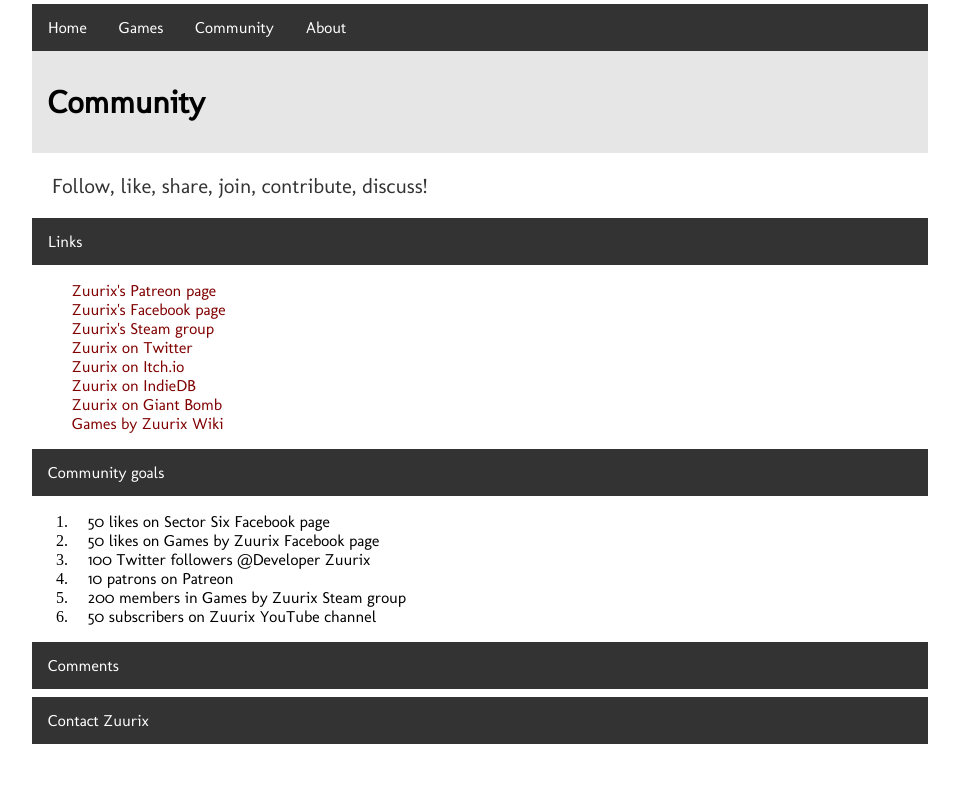
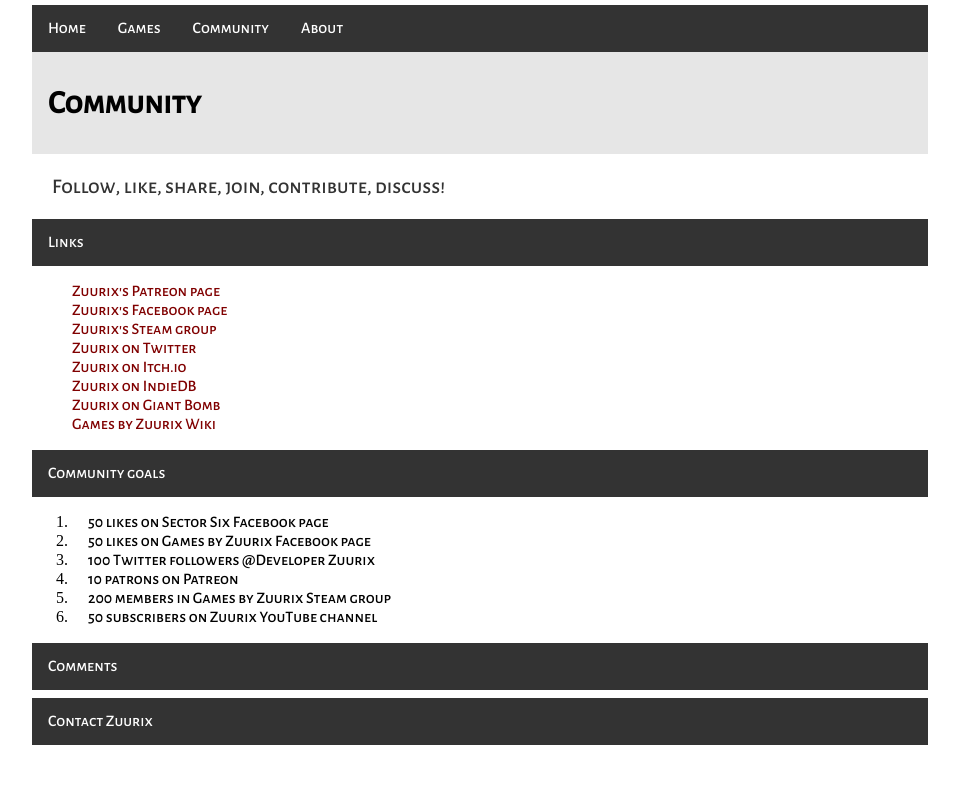
Before and after one commit to Phoebe3663/Zuurix.github.io, a Jekyll site: the page built from community/index.html, in a window 1280 px wide. Shown: the part 308-1113 px from the top of the page, without its empty margins (160-1119 px from the left). Built offline with Jekyll 4.4.1, drawn with Linux system fonts in a browser that asks for light colours; comment, search, counter and statistics services are not loaded.

Commit message:
Changed font

```diff
--- a/css/main.css
+++ b/css/main.css
@@ -1,4 +1,4 @@
-@import url('https://fonts.googleapis.com/css?family=Molengo');
+@import url('https://fonts.googleapis.com/css?family=Alegreya+Sans+SC:500');
 
 body {
     margin: 60px auto;
@@ -39,13 +39,13 @@ nav li a:active {
 }
 
 a {
-    font-family: 'Molengo', sans-serif;
+    font-family: 'Alegreya Sans SC', sans-serif;
     text-decoration: none;
     color: #800000;
 }
 
 a ul li {
-    font-family: 'Molengo', sans-serif;
+    font-family: 'Alegreya Sans SC', sans-serif;
     font-size: 1.3em;
     color: #800000;
     padding: 8px 8px 8px 8px;
@@ -57,7 +57,7 @@ a:hover {
 }
 
 h1 {
-    font-family: 'Molengo', sans-serif;
+    font-family: 'Alegreya Sans SC', sans-serif;
     font-size: 2em;
     vertical-align: middle;
     padding: 32px 16px 32px 16px;
@@ -68,7 +68,7 @@ h1 {
 /*Game name*/
 
 h2 {
-    font-family: 'Molengo', sans-serif;
+    font-family: 'Alegreya Sans SC', sans-serif;
     font-size: 1.6em;
     vertical-align: middle;
     padding: 16px 16px 16px 16px;
@@ -79,7 +79,7 @@ h2 {
 /*Game genre*/
 
 h3 {
-    font-family: 'Molengo', sans-serif;
+    font-family: 'Alegreya Sans SC', sans-serif;
     font-size: 1em;
     vertical-align: middle;
     padding: 8px 8px 8px 8px;
@@ -89,7 +89,7 @@ h3 {
 /*Plain text*/
 
 plain {
-    font-family: 'Molengo', sans-serif;
+    font-family: 'Alegreya Sans SC', sans-serif;
     font-size: 1em;
     padding: 8px 8px 8px 8px;
     margin: 8px 8px 8px 8px;
@@ -128,7 +128,7 @@ span.status-alpha {
 }
 
 p {
-    font-family: 'Molengo', sans-serif;
+    font-family: 'Alegreya Sans SC', sans-serif;
     font-size: 1.3em;
     color: #333;
     padding: 8px 8px 8px 8px;
@@ -136,7 +136,7 @@ p {
 }
 
 footer {
-    font-family: 'Molengo', sans-serif;
+    font-family: 'Alegreya Sans SC', sans-serif;
     font-size: 1em;
     margin-right: 0px;
     cursor: pointer;
@@ -169,7 +169,7 @@ footer a:active {
 /*Comments divider*/
 
 comments {
-    font-family: 'Molengo', sans-serif;
+    font-family: 'Alegreya Sans SC', sans-serif;
     font-size: 1em;
     margin-right: 0px;
 }
@@ -224,7 +224,7 @@ ul.posts li {
     display:inline-block;
     cursor:pointer;
     text-decoration:none;
-    font-family: 'Molengo', sans-serif;
+    font-family: 'Alegreya Sans SC', sans-serif;
     font-size: 1em;
     vertical-align: middle;
     padding: 8px 8px 8px 8px;
```
